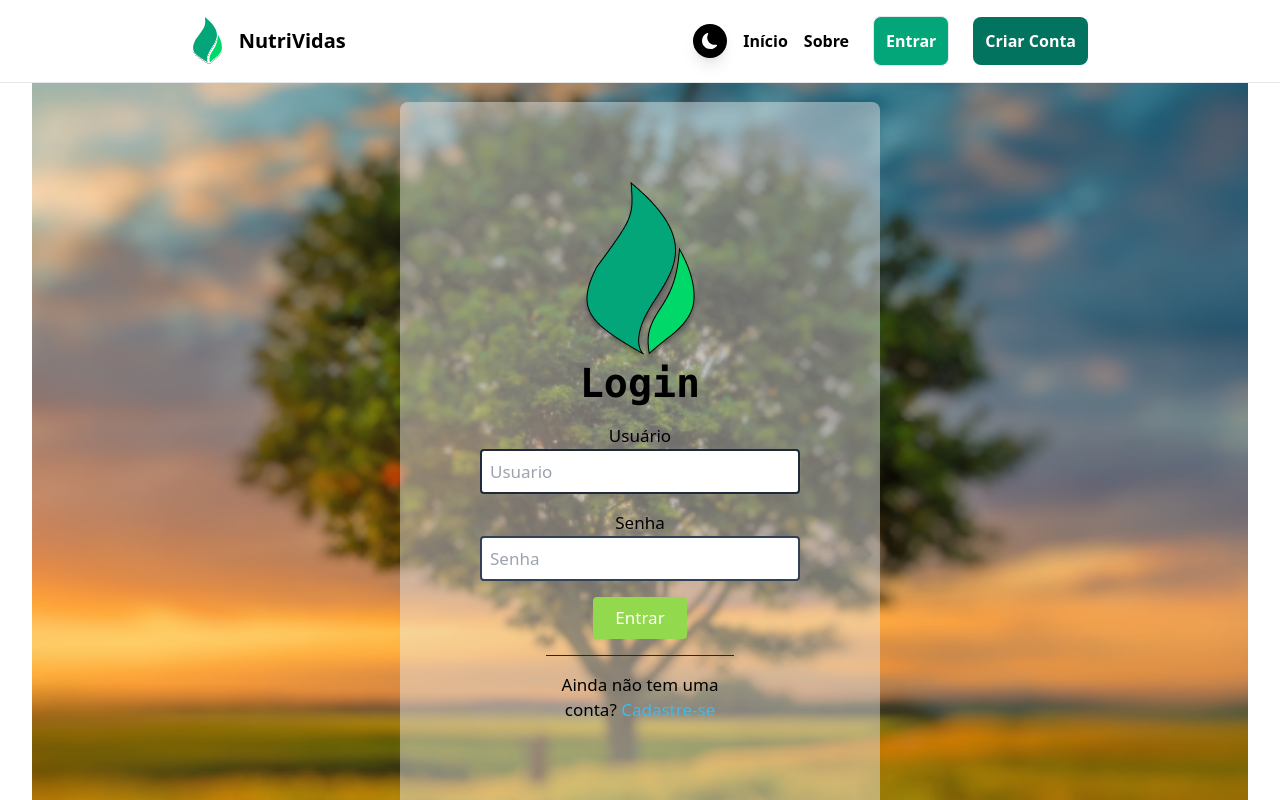
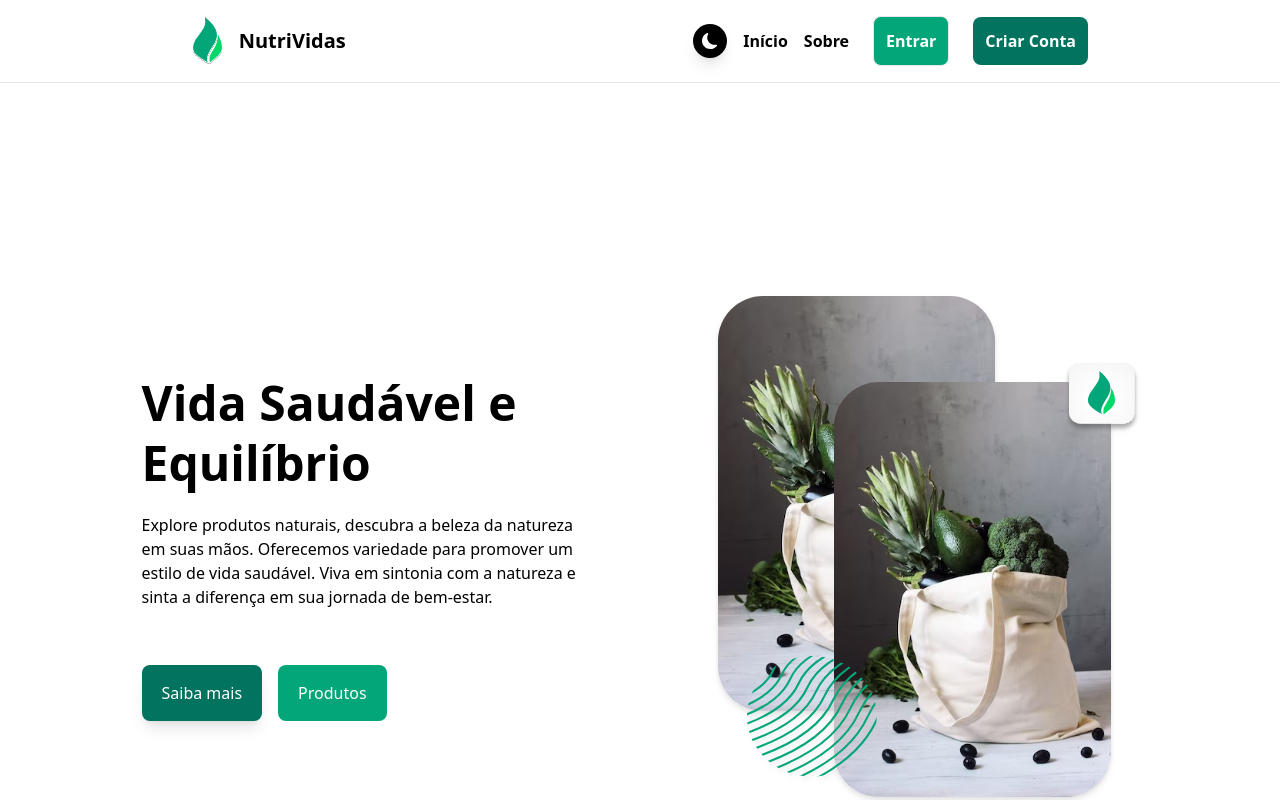
Before and after one commit to PI-NutriVidas/frontend, a React (Vite) app: page / in a window 1280 px wide. Shown: the top 800 px of the page. Built offline with nearby package versions, Linux system fonts and the light colour scheme.

Commit message:
@JayCesar | Fix: corrije a app e o navBar

```diff
--- a/src/App.tsx
+++ b/src/App.tsx
@@ -25,10 +25,10 @@
           <Navbar />
           <div className='min-h-[100vh]'>
             <Routes>
-              <Route path="/" element={<Login />} />
+              <Route path="/" element={<Home />} />
+              <Route path="/home" element={<Home />} />
               <Route path="/login" element={<Login />} />
               <Route path="/cadastro" element={<Cadastro />} />
-              <Route path="/home" element={<Home />} />
               <Route path="/categorias" element={<ListaCategorias />} />
               <Route path="/cadastroCategoria" element={<FormularioCategoria />} />
               <Route path="/editarCategoria/:id" element={<FormularioCategoria />} />
--- a/src/components/navBar/NavBar.tsx
+++ b/src/components/navBar/NavBar.tsx
@@ -64,7 +64,6 @@
           </div>
           <div className="flex lg:hidden">
             <label className="mr-2 dark:hover:text-[#92D94D] transiton-all' ease-out duration-200 hover:bg-[#02735E] dark:hover:bg-[#92D94D] shadow-lg shadow-black-500/50 bg-black dark:bg-white w-[34px] h-[34px] flex justify-center items-center rounded-[50%] cursor-pointer" onClick={handleThemeSwitch}>
-              {/* <FontAwesomeIcon icon={faMoon} className="h-[22px] text-white dark:text-black hover:text-white dark:hover:text-white transiton-all' ease-out duration-200"/> */}
               <BsFillMoonFill className="text-white dark:text-black"/>
             </label>
 
```
